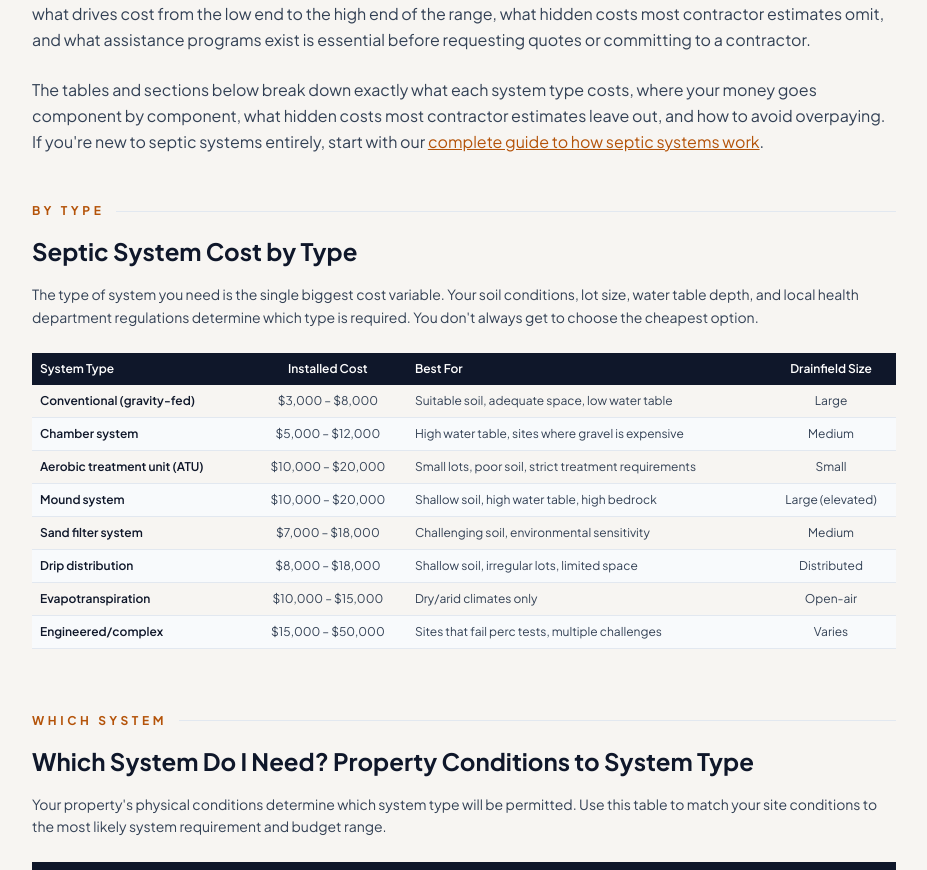
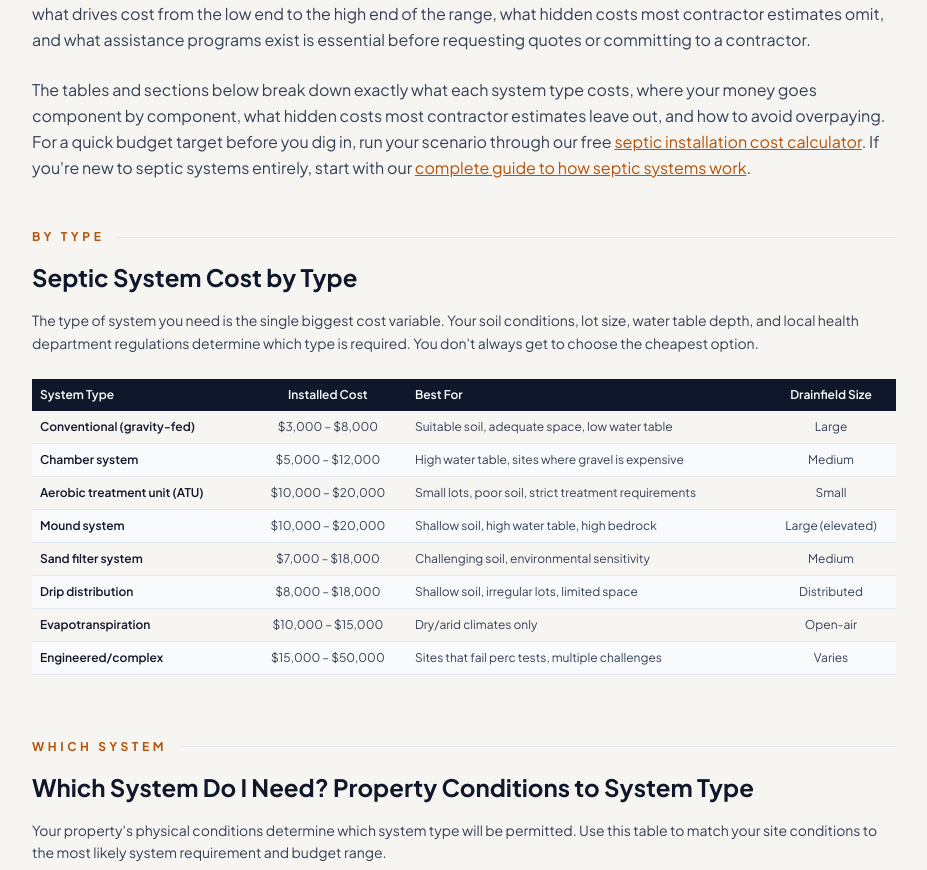
Before and after one commit to thebasementguide2026/theseptic.guide-, a Next.js app: page /cost-guides/septic-system-installation-cost in a window 1280 px wide. Shown: the part 924-1794 px from the top of the page, without its empty margins (176-1103 px from the left). Built offline with nearby package versions, Linux system fonts and the light colour scheme.

Commit message:
Add internal link to septic tank cost calculator

```diff
--- a/app/cost-guides/septic-system-installation-cost/page.tsx
+++ b/app/cost-guides/septic-system-installation-cost/page.tsx
@@ -135,7 +135,7 @@ export default function SepticInstallationCostArticle() {
             Septic system installation cost is the total expense of designing, permitting, excavating, and constructing a new on-site wastewater treatment system on a residential property, encompassing the septic tank, drainfield, connecting pipes, distribution box, and all associated labor, permitting, and site restoration. The installed cost ranges from $3,000 to $8,000 for a conventional gravity-fed system on a property with suitable soil to $10,000 to $20,000 or more for engineered alternatives such as aerobic treatment units and mound systems required when soil conditions, water table depth, or lot size prevent a conventional installation. The type of system required is determined entirely by a soil evaluation and percolation test conducted before permitting, meaning the homeowner&apos;s budget does not determine the system type the property&apos;s physical conditions do. Understanding what drives cost from the low end to the high end of the range, what hidden costs most contractor estimates omit, and what assistance programs exist is essential before requesting quotes or committing to a contractor.
           </p>
           <p className='text-base text-slate-700 leading-relaxed mb-12'>
-            The tables and sections below break down exactly what each system type costs, where your money goes component by component, what hidden costs most contractor estimates leave out, and how to avoid overpaying. If you&apos;re new to septic systems entirely, start with our <Link href='/articles/complete-septic-guide' className='text-amber-700 underline hover:text-amber-800'>complete guide to how septic systems work</Link>.
+            The tables and sections below break down exactly what each system type costs, where your money goes component by component, what hidden costs most contractor estimates leave out, and how to avoid overpaying. For a quick budget target before you dig in, run your scenario through our free <Link href='/cost-guides/septic-tank-cost-calculator' className='text-amber-700 underline hover:text-amber-800'>septic installation cost calculator</Link>. If you&apos;re new to septic systems entirely, start with our <Link href='/articles/complete-septic-guide' className='text-amber-700 underline hover:text-amber-800'>complete guide to how septic systems work</Link>.
           </p>
         {/* Section 1 - Cost by Type */}
         <div className='mb-16'>
```
